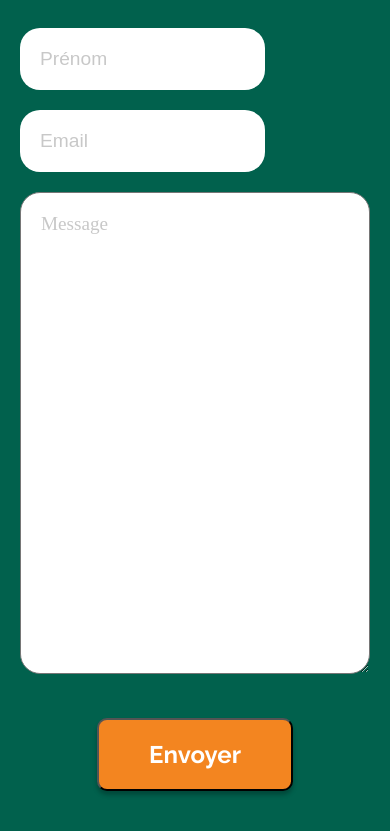
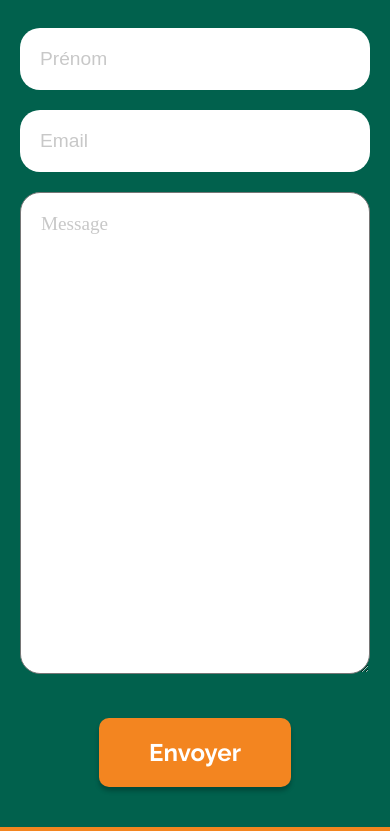
Before and after one commit to Mdev98/goodgraph, a plain HTML site: page index.html in a window 390 px wide. Shown: the part 7093-7924 px from the top of the page. Drawn offline with nearby package versions, Linux system fonts and the light colour scheme.

Commit message:
make some update responsive

```diff
--- a/style.css
+++ b/style.css
@@ -595,6 +595,8 @@ header nav {
     margin: 40px auto 10px;
     font-size: 1.5rem;
     font-weight: bold;
+    border: none;
+    outline: none;;
 }
 
 .finally {
@@ -714,4 +716,12 @@ footer section {
     .title img {
         display: none;
     }
+
+    .form-input {
+        width: 100%;
+    }
+
+    .form-input:first-child {
+        margin-right: 0;
+    }
 }
```
